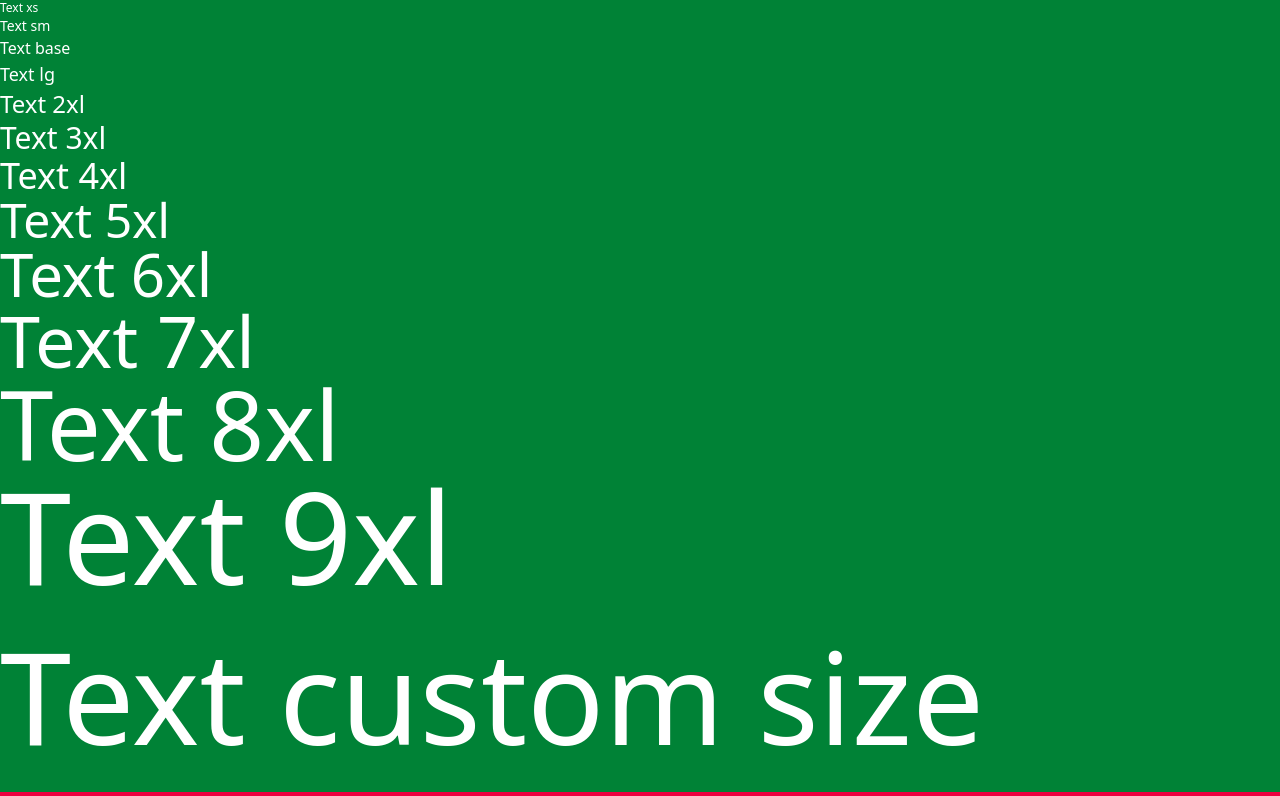
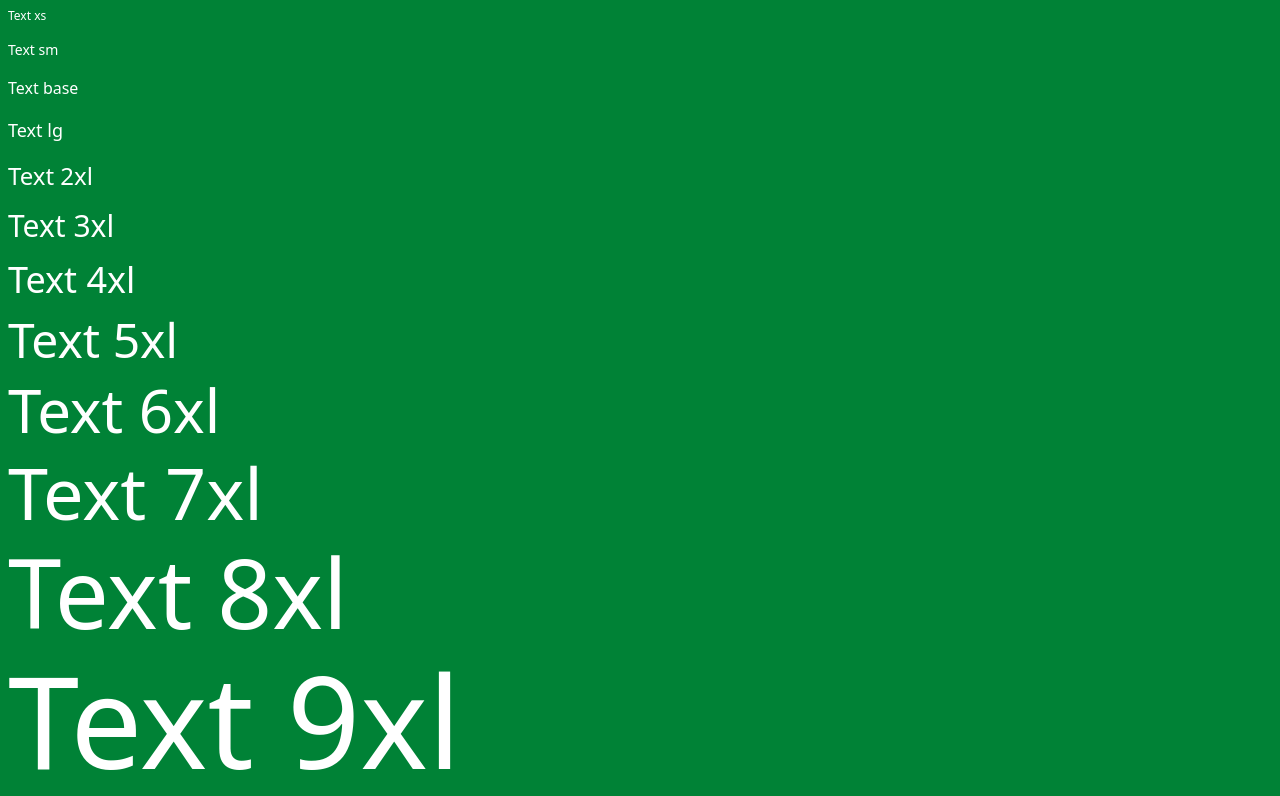
Before and after one commit to vcsreddy2004/WebDev-Reloaded, a plain HTML site: page tailwindcss/texts.html in a window 1280 px wide. Shown: the top 796 px of the page. Drawn offline with nearby package versions, Linux system fonts and the light colour scheme.

```diff
--- a/tailwindcss/texts.html
+++ b/tailwindcss/texts.html
@@ -6,51 +6,23 @@
         <script src="https://cdn.jsdelivr.net/npm/@tailwindcss/browser@4"></script>
     </head>
     <body>
-        <div class="bg-green-700 text-white text-xs">
-            Text xs
-        </div>
-        <div class="bg-green-700 text-white text-sm">
-            Text sm
-        </div>
-        <div class="bg-green-700 text-white text-base">
-            Text base
-        </div>
-        <div class="bg-green-700 text-white text-lg">
-            Text lg
-        </div>
-        <div class="bg-green-700 text-white text-2xl">
-            Text 2xl
-        </div>
-        <div class="bg-green-700 text-white text-3xl">
-            Text 3xl
-        </div>
-        <div class="bg-green-700 text-white text-4xl">
-            Text 4xl
-        </div>
-        <div class="bg-green-700 text-white text-5xl">
-            Text 5xl
-        </div>
-        <div class="bg-green-700 text-white text-6xl">
-            Text 6xl
-        </div>
-        <div class="bg-green-700 text-white text-7xl">
-            Text 7xl
-        </div>
-        <div class="bg-green-700 text-white text-8xl">
-            Text 8xl
-        </div>
-        <div class="bg-green-700 text-white text-9xl">
-            Text 9xl
-        </div>
-        <div class="bg-green-700 text-white text-[128px]">
-            Text custom size
-        </div>
-        <div class="bg-rose-600 text-white font-bold">
-            Bold test
-        </div>
-        <div class="bg-rose-600 text-white italic">
-            italic
-        </div>
+        <div class="bg-green-700 text-white text-xs p-2">Text xs</div>
+        <div class="bg-green-700 text-white text-sm p-2">Text sm</div>
+        <div class="bg-green-700 text-white text-base p-2">Text base</div>
+        <div class="bg-green-700 text-white text-lg p-2">Text lg</div>
+        <div class="bg-green-700 text-white text-2xl p-2">Text 2xl</div>
+        <div class="bg-green-700 text-white text-3xl p-2">Text 3xl</div>
+        <div class="bg-green-700 text-white text-4xl p-2">Text 4xl</div>
+        <div class="bg-green-700 text-white text-5xl p-2">Text 5xl</div>
+        <div class="bg-green-700 text-white text-6xl p-2">Text 6xl</div>
+        <div class="bg-green-700 text-white text-7xl p-2">Text 7xl</div>
+        <div class="bg-green-700 text-white text-8xl p-2">Text 8xl</div>
+        <div class="bg-green-700 text-white text-9xl p-2">Text 9xl</div>
+        <div class="bg-green-700 text-white text-[128px] p-2">Text custom size</div>
+
+        <div class="bg-rose-600 text-white font-bold p-2">Bold test</div>
+        <div class="bg-rose-600 text-white italic p-2">italic</div>
+
         <div class="font-thin bg-blue-700 text-white p-2">This is font-thin</div>
         <div class="font-extralight bg-blue-700 text-white p-2">This is font-extralight</div>
         <div class="font-light bg-blue-700 text-white p-2">This is font-light</div>
@@ -61,5 +33,8 @@
         <div class="font-extrabold bg-blue-700 text-white p-2">This is font-extrabold</div>
         <div class="font-black bg-blue-700 text-white p-2">This is font-black</div>
 
+        <div class="bg-orange-600 text-white uppercase p-2">Upper case letters</div>
+        <div class="bg-orange-600 text-white lowercase p-2">Lower case letters</div>
+        <div class="bg-orange-600 text-white capitalize p-2">capitalize case letters</div>
     </body>
 </html>
```
Also changed, not shown: tailwindcss/borders.html (added, +21 -0 lines), tailwindcss/padding&margin.html (added, +16 -0 lines).
